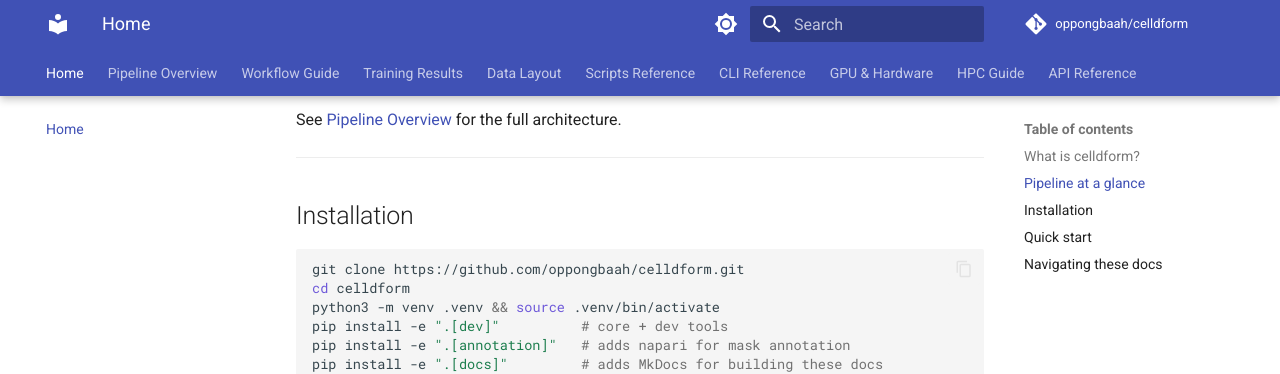
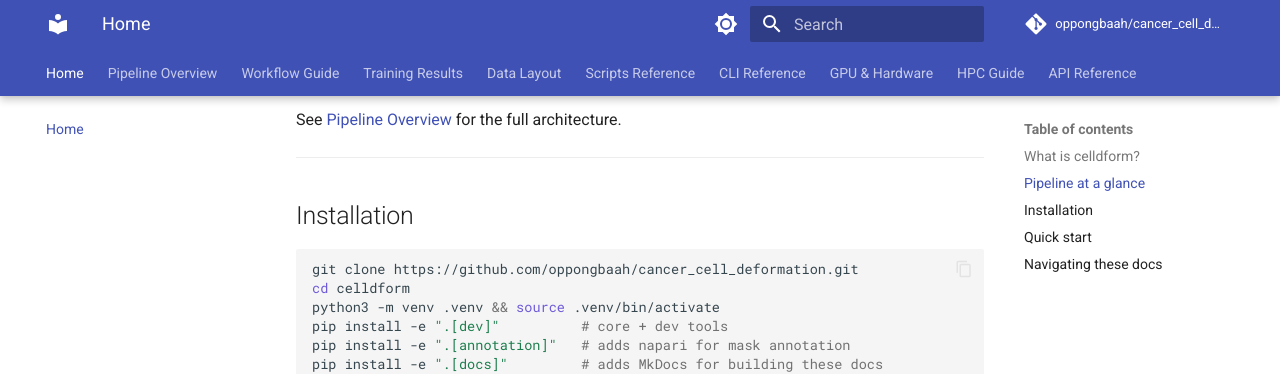
Before and after one commit to oppongbaah/cancer_cell_deformation, an MkDocs documentation site: the page built from docs/index.md, in a window 1280 px wide and 900 px high, scrolled down 946 px. Shown: the top 374 px of the window. Built offline with MkDocs 1.6.1 and Material for MkDocs 9.7.7, drawn with Linux system fonts in a browser that asks for light colours; comment, search, counter and statistics services are not loaded.

Commit message:
update repo link

````diff
--- a/docs/index.md
+++ b/docs/index.md
@@ -30,7 +30,7 @@ See [Pipeline Overview](pipeline.md) for the full architecture.
 ## Installation
 
 ```bash
-git clone https://github.com/oppongbaah/celldform.git
+git clone https://github.com/oppongbaah/cancer_cell_deformation.git
 cd celldform
 python3 -m venv .venv && source .venv/bin/activate
 pip install -e ".[dev]"          # core + dev tools
--- a/mkdocs.yml
+++ b/mkdocs.yml
@@ -1,8 +1,8 @@
 site_name: celldform
 site_description: Real-Time Deep Learning Framework for Quantitative Cancer Cell Deformation Analysis in Dual-Beam Optical Tweezer Systems
 site_author: Isaac Oppong-Baah
-repo_url: https://github.com/oppongbaah/celldform
-repo_name: oppongbaah/celldform
+repo_url: https://github.com/oppongbaah/cancer_cell_deformation
+repo_name: oppongbaah/cancer_cell_deformation
 
 theme:
   name: material
--- a/pyproject.toml
+++ b/pyproject.toml
@@ -52,7 +52,7 @@ celldform-train-unet        = "celldform.cli:train_unet"
 celldform-infer             = "celldform.cli:infer"
 
 [project.urls]
-Repository = "https://github.com/oppongbaah/celldform"
+Repository = "https://github.com/oppongbaah/cancer_cell_deformation"
 
 [tool.setuptools.packages.find]
 where = ["."]
````
Also changed, not shown: README.md (+1 -1 lines).
